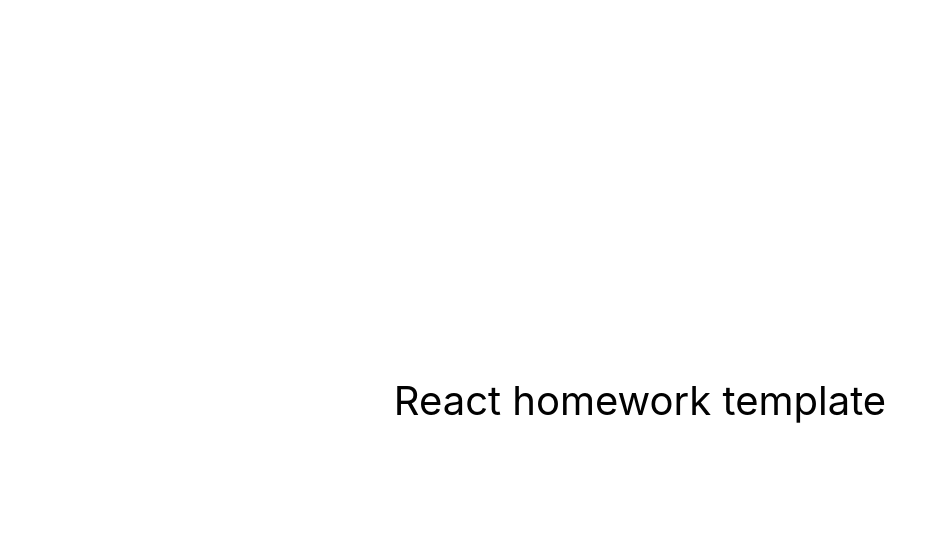
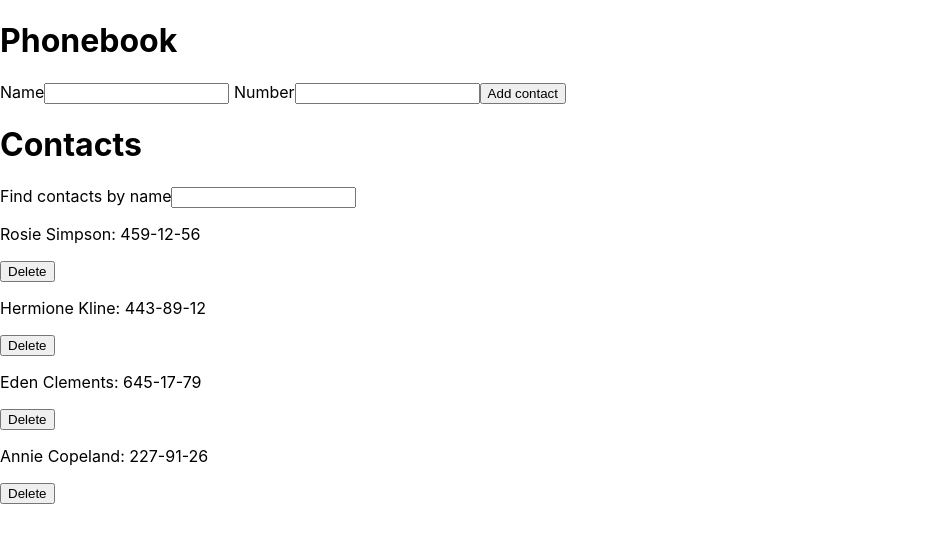
Before and after one commit to Sanya486/goit-react-hw-02-phonebook, a React (Create React App) app: page / in a window 1280 px wide. Shown: the top 542 px of the page, without its empty margins (0-947 px from the left). Built offline with nearby package versions, Linux system fonts and the light colour scheme.

Commit message:
form, contactlist, filter, titles

```diff
--- a/package.json
+++ b/package.json
@@ -7,6 +7,7 @@
     "@testing-library/jest-dom": "^5.16.3",
     "@testing-library/react": "^12.1.4",
     "@testing-library/user-event": "^13.5.0",
+    "nanoid": "^4.0.2",
     "react": "^18.1.0",
     "react-dom": "^18.1.0",
     "react-scripts": "5.0.1",
--- a/src/components/App.jsx
+++ b/src/components/App.jsx
@@ -1,16 +1,64 @@
-export const App = () => {
-  return (
-    <div
-      style={{
-        height: '100vh',
-        display: 'flex',
-        justifyContent: 'center',
-        alignItems: 'center',
-        fontSize: 40,
-        color: '#010101'
-      }}
-    >
-      React homework template
-    </div>
-  );
-};
+import React, { Component } from 'react';
+import PropTypes from 'prop-types';
+import { nanoid } from 'nanoid';
+
+import Title from './Title/Title';
+import Form from './Form/Form';
+import ContactList from './ContactList/ContactList';
+import Filter from './Filter/Filter';
+
+export default class App extends Component {
+  // static propTypes = {
+  //   prop: PropTypes,
+  // };
+
+  state = {
+    contacts: [
+      { id: 'id-1', name: 'Rosie Simpson', number: '459-12-56' },
+      { id: 'id-2', name: 'Hermione Kline', number: '443-89-12' },
+      { id: 'id-3', name: 'Eden Clements', number: '645-17-79' },
+      { id: 'id-4', name: 'Annie Copeland', number: '227-91-26' },
+    ],
+    filter: '',
+    name: '',
+    number: '',
+  };
+
+  addNewContact = e => {
+    e.preventDefault();
+
+    const id = nanoid();
+    const name = e.target.elements.name.value;
+    const number = e.target.elements.number.value;
+
+    this.setState(prevState => {
+      return { contacts: [...prevState.contacts, { id, name, number }] };
+    });
+  };
+
+  onFilterChange = e => {
+    this.setState({ filter: e.target.value });
+  };
+
+  onActiveFilter = () => {
+
+    return this.state.contacts.filter(contact => contact.name.includes(this.state.filter))
+
+  }
+
+  render() {
+    return (
+      <>
+        <Title text="Phonebook"></Title>
+        <Form onSubmit={this.addNewContact}>\</Form>
+        <Title text="Contacts"></Title>
+        <Filter text={this.state.filter} onChange={this.onFilterChange} />
+        <ContactList
+          contacts={
+            this.state.filter === '' ? this.state.contacts : this.onActiveFilter()
+          }
+        />
+      </>
+    );
+  }
+}
--- /dev/null
+++ b/src/components/ContactList/ContactList.jsx
@@ -0,0 +1,21 @@
+import React from 'react';
+import PropTypes from 'prop-types';
+
+const ContactList = ({ contacts }) => {
+  return (
+    <div>
+      {contacts.map(contact => (
+        <div>
+          <p>
+            {contact.name}: {contact.number}
+          </p>
+          <button type="button">Delete</button>
+        </div>
+      ))}
+    </div>
+  );
+};
+
+ContactList.propTypes = {};
+
+export default ContactList;
--- /dev/null
+++ b/src/components/Filter/Filter.jsx
@@ -0,0 +1,19 @@
+import React from 'react'
+import PropTypes from 'prop-types'
+
+const Filter = ({text, onChange}) => {
+  return (
+    <div>
+      <label>
+        Find contacts by name
+        <input type="text" value={text} onChange={onChange} />
+      </label>
+    </div>
+  );
+}
+
+Filter.propTypes = {
+
+}
+
+export default Filter
--- /dev/null
+++ b/src/components/Form/Form.jsx
@@ -0,0 +1,53 @@
+import React, { Component } from 'react'
+import PropTypes from 'prop-types'
+
+export default class Form extends Component {
+
+//   static propTypes = {
+//     prop: PropTypes
+//     }
+
+    state = {
+        name: '',
+        number: ''
+    }
+
+    onInputChange = (e) => {
+        this.setState({ [e.target.name] : e.target.value })
+    }
+
+
+  render() {
+    return (
+      <form onSubmit={this.props.onSubmit}>
+        <label>
+          {' '}
+          Name
+          <input
+            type="text"
+            name="name"
+            value={this.state.name}
+            pattern="^[a-zA-Zа-яА-Я]+(([' -][a-zA-Zа-яА-Я ])?[a-zA-Zа-яА-Я]*)*$"
+            title="Name may contain only letters, apostrophe, dash and spaces. For example Adrian, Jacob Mercer, Charles de Batz de Castelmore d'Artagnan"
+            required
+            onChange={this.onInputChange}
+          />
+        </label>
+        <label>
+          {' '}
+          Number
+          <input
+            type="tel"
+            name="number"
+            value={this.state.number}
+            pattern="\+?\d{1,4}?[-.\s]?\(?\d{1,3}?\)?[-.\s]?\d{1,4}[-.\s]?\d{1,4}[-.\s]?\d{1,9}"
+            title="Phone number must be digits and can contain spaces, dashes, parentheses and can start with +"
+            required
+            onChange={this.onInputChange}
+          />
+        </label>
+        <button type="submit">Add contact</button>
+      </form>
+    );
+  }
+}
--- /dev/null
+++ b/src/components/Title/Title.jsx
@@ -0,0 +1,16 @@
+import React from 'react'
+import PropTypes from 'prop-types'
+
+const Title = ({text}) => {
+  return (
+    <h1>
+      {text}
+    </h1>
+  )
+}
+
+Title.propTypes = {
+    text: PropTypes.string.isRequired,
+}
+
+export default Title
--- a/src/index.js
+++ b/src/index.js
@@ -1,6 +1,6 @@
 import React from 'react';
 import ReactDOM from 'react-dom/client';
-import { App } from 'components/App';
+import App  from 'components/App';
 import './index.css';
 
 ReactDOM.createRoot(document.getElementById('root')).render(
```
Also changed, not shown: 1 other file (tests, documents, lock files or other folders).
